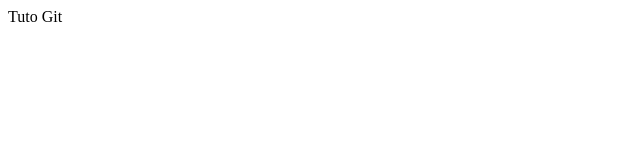
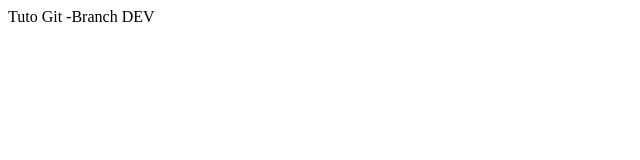
Before and after one commit to ZikoBanaoui/tuto-git, a plain HTML site: page index.html in a window 1280 px wide. Shown: the whole page, without its empty margins (0-640 px from the left). Drawn offline with Linux system fonts and the light colour scheme.

Commit message:
modif text branch DEV

```diff
--- a/index.html
+++ b/index.html
@@ -4,6 +4,6 @@
     </head>
 
     <body>
-        <p>Tuto Git</p>
+        <p>Tuto Git -Branch DEV</p>
     </body>
 </html>
```
